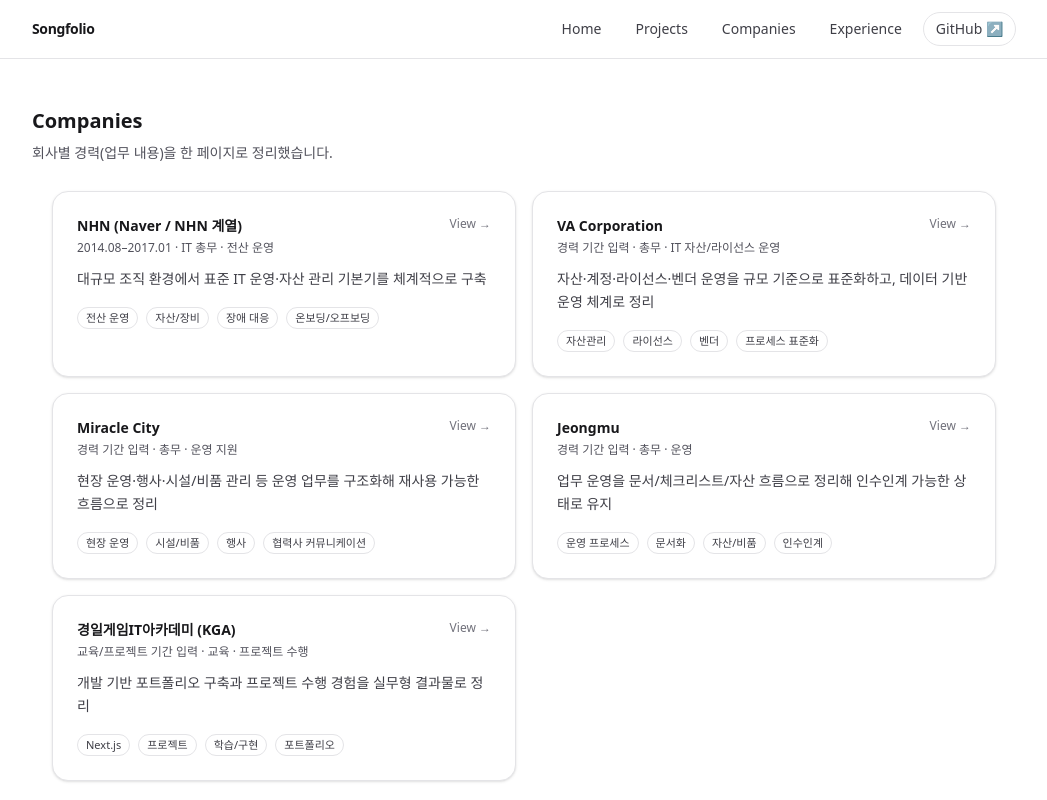
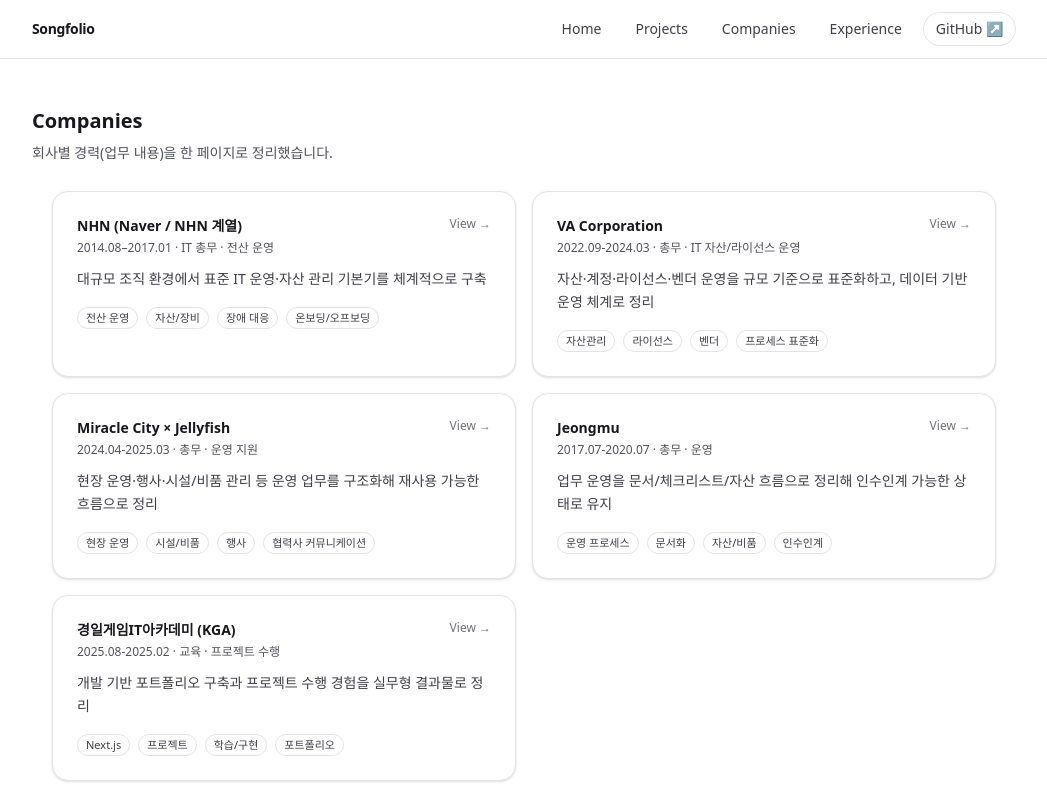
Before and after one commit to song2049/songfolio-next, a Next.js app: page /companies in a window 1280 px wide. Shown: the top 800 px of the page, without its empty margins (116-1163 px from the left). Built offline with nearby package versions, Linux system fonts and the light colour scheme.

Commit message:
feat: jelly add

```diff
--- a/src/app/companies/miracle-city/page.tsx
+++ b/src/app/companies/miracle-city/page.tsx
@@ -27,7 +27,7 @@
 
 export default function MiracleCityCompanyPage() {
   const companyKey = "miracle-city";
-  const companyName = "Miracle City World Group";
+  const companyName = "Miracle City × Jellyfish";
   const companyProjects = projects.filter((p: any) => p.company?.key === companyKey);
 
   const photos = getCompanyWorkPhotos(companyKey).slice(0, 10);
@@ -36,7 +36,7 @@
     <main>
       <Section
         title={companyName}
-        description="총무·시설·구매·IT 운영을 상주 형태로 지원하며, 반복 업무를 표준화 관점으로 정리해 운영 기반을 만든 경험"
+        description="실무 경험을 기반으로 총무·시설·구매·IT 운영 업무를 하나의 흐름으로 통합 정리했습니다."
       >
         <Container>
           {/* 상단 요약 카드 (기존 템플릿 유지 목적: 핵심 내용만 넣어둠) */}
@@ -49,7 +49,7 @@
                 </div>
                 {/* ✅ 리스크 방지: 법인/조직을 굳이 노출하지 않되, 형태는 명확히 */}
                 <div className="mt-1 text-xs text-zinc-500">
-                  그룹 운영 프로젝트 형태로 상주하며 총무·시설·구매·IT 운영을 지원/전담
+                  그룹 운영 조직 내 상주하며 총무·시설·구매·IT 운영을 지원 및 전담
                 </div>
               </div>
 
--- a/src/app/experience/page.tsx
+++ b/src/app/experience/page.tsx
@@ -38,7 +38,7 @@
   ],
  },
   {
-    company: "Miracle City World Group",
+    company: "Miracle City × Jellyfish",
     period: "2024.04 – 2025.03",
     role: "General Affairs / 시설·구매·운영",
     outcome:
--- a/src/app/home/companies-teaser.tsx
+++ b/src/app/home/companies-teaser.tsx
@@ -19,7 +19,7 @@
   },
   {
     key: "miracle-city",
-    name: "Miracle City",
+    name: "Miracle City × Jellyfish",
     period: "2024–2025",
     role: "총무 · 운영 관리",
     oneLiner: "현장 운영, 시설·비품 관리, 협력사 대응 등 실무 운영 전반을 담당",
--- a/src/app/lib/data/companies.ts
+++ b/src/app/lib/data/companies.ts
@@ -38,7 +38,7 @@
   {
     key: "vacorp",
     name: "VA Corporation",
-    period: "경력 기간 입력",
+    period: "2022.09-2024.03",
     roleLine: "총무 · IT 자산/라이선스 운영",
     oneLiner: "자산·계정·라이선스·벤더 운영을 규모 기준으로 표준화하고, 데이터 기반 운영 체계로 정리",
     tags: ["자산관리", "라이선스", "벤더", "프로세스 표준화"],
@@ -46,8 +46,8 @@
   },
   {
     key: "miracle-city",
-    name: "Miracle City",
-    period: "경력 기간 입력",
+    name: "Miracle City × Jellyfish",
+    period: "2024.04-2025.03",
     roleLine: "총무 · 운영 지원",
     oneLiner: "현장 운영·행사·시설/비품 관리 등 운영 업무를 구조화해 재사용 가능한 흐름으로 정리",
     tags: ["현장 운영", "시설/비품", "행사", "협력사 커뮤니케이션"],
@@ -56,7 +56,7 @@
   {
     key: "jeongmu",
     name: "Jeongmu",
-    period: "경력 기간 입력",
+    period: "2017.07-2020.07",
     roleLine: "총무 · 운영",
     oneLiner: "업무 운영을 문서/체크리스트/자산 흐름으로 정리해 인수인계 가능한 상태로 유지",
     tags: ["운영 프로세스", "문서화", "자산/비품", "인수인계"],
@@ -65,7 +65,7 @@
   {
     key: "kga",
     name: "경일게임IT아카데미 (KGA)",
-    period: "교육/프로젝트 기간 입력",
+    period: "2025.08-2025.02",
     roleLine: "교육 · 프로젝트 수행",
     oneLiner: "개발 기반 포트폴리오 구축과 프로젝트 수행 경험을 실무형 결과물로 정리",
     tags: ["Next.js", "프로젝트", "학습/구현", "포트폴리오"],
```
